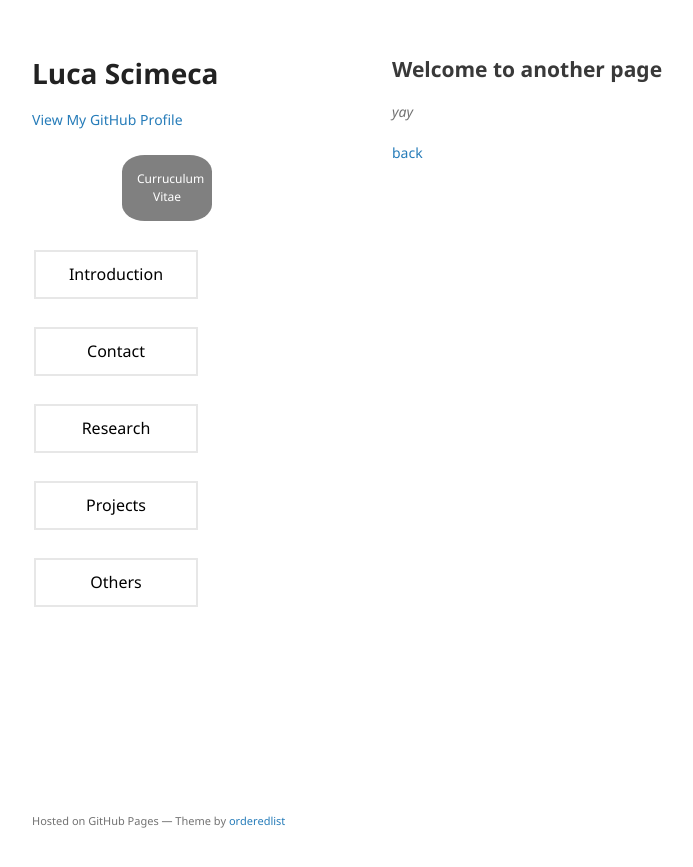
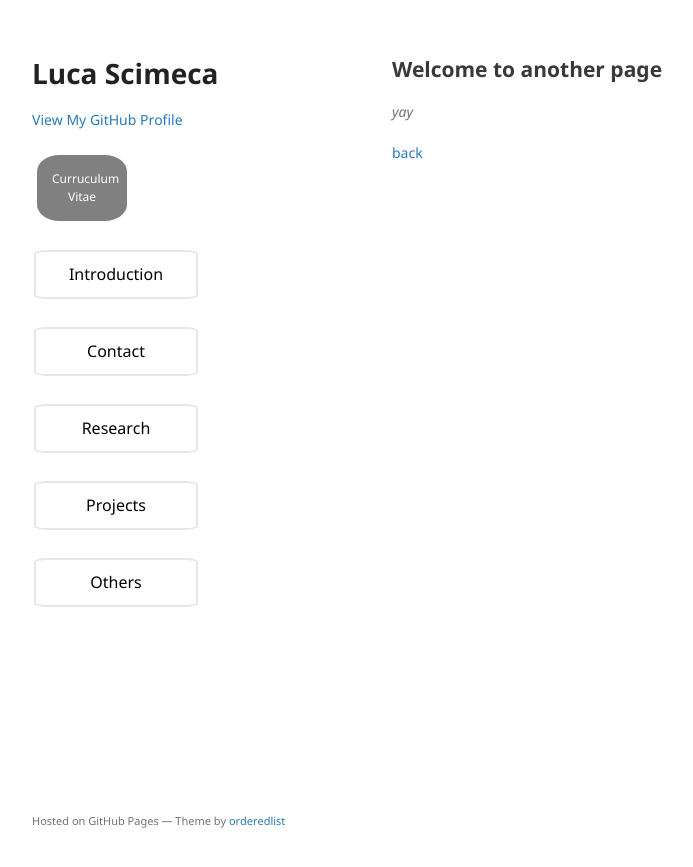
Before and after one commit to lucascimeca/lucascimeca.github.io, a Jekyll site: the page built from another-page.md, in a window 1280 px wide. Shown: the top 867 px of the page, without its empty margins (178-871 px from the left). Built offline with Jekyll 4.4.1, drawn with Linux system fonts in a browser that asks for light colours; nearby versions of some CDN libraries; the repository's description, which GitHub fills in, is left out; our own code applies the rules of GitHub Pages for plain Markdown files.

Commit message:
Update default.html

```diff
--- a/_layouts/default.html
+++ b/_layouts/default.html
@@ -63,11 +63,11 @@
       transition: 0.5s;
     }
 
-    .button:hover span {
+    .button:hover {
       padding-right: 25px;
     }
 
-    .button:hover span:after {
+    .button:hover:after {
       opacity: 1;
       right: 0;
     }
@@ -87,6 +87,7 @@
         cursor: pointer;
         width: 120px;
         height: 25px;
+        border-radius: 8%;
     }
     .button-hover {
         background-color: white;
@@ -94,7 +95,10 @@
         border: 2px solid #e7e7e7;
     }
 
-    .button-hover:hover {background-color: #e7e7e7;}
+    .button-hover:hover {
+      background-color: #ACACAC;
+      color: white;
+    }
 
 
   </style>
@@ -115,7 +119,7 @@
         <p>{{ site.description | default: site.github.project_tagline }}</p>
 
           <p class="view"><a href="{{ site.github.owner_url }}">View My GitHub Profile</a></p>
-          <p><center><a href="sdf" class="button" style="vertical-align:middle">Curruculum Vitae</a></center></p>
+          <p><a href="sdf" class="button" style="vertical-align:middle">Curruculum Vitae</a></p>
           <p><a href="#-introduction" class="button-hover" style="vertical-align:middle">Introduction</a></p>
           <p><a href="#-contact" class="button-hover" style="vertical-align:middle">Contact</a></p>
           <p><a href="#-research" class="button-hover" style="vertical-align:middle">Research</a></p>
```
